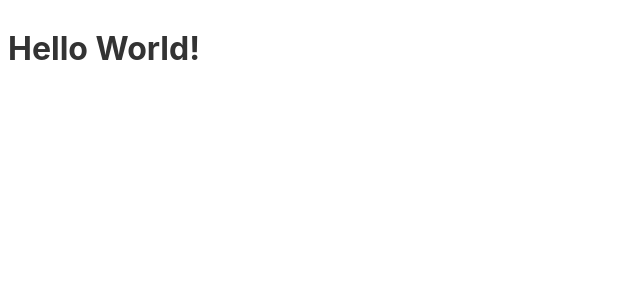
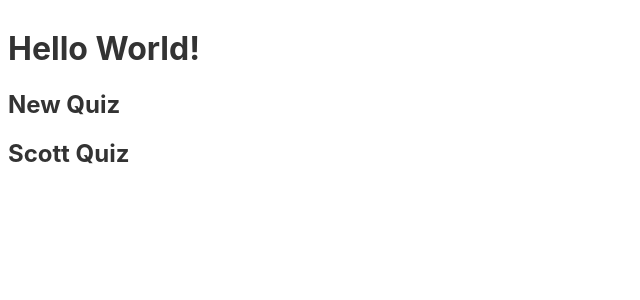
Before and after one commit to z-burke/leveluptuts-svelte-for-beginners, a Svelte app: page / in a window 1280 px wide. Shown: the top 300 px of the page, without its empty margins (0-640 px from the left). Built offline with nearby package versions, Linux system fonts and the light colour scheme.

Commit message:
04 Our First Component & Props

```diff
--- a/src/App.svelte
+++ b/src/App.svelte
@@ -1 +1,7 @@
+<script>
+	import Quiz from "./Quiz.svelte";
+</script>
+
 <h1>Hello World!</h1>
+<Quiz quizName="New Quiz" />
+<Quiz />
--- /dev/null
+++ b/src/Quiz.svelte
@@ -0,0 +1,7 @@
+<script>
+    export let quizName = "Scott Quiz";
+</script>
+
+<div>
+    <h2>{quizName}</h2>
+</div>
```
